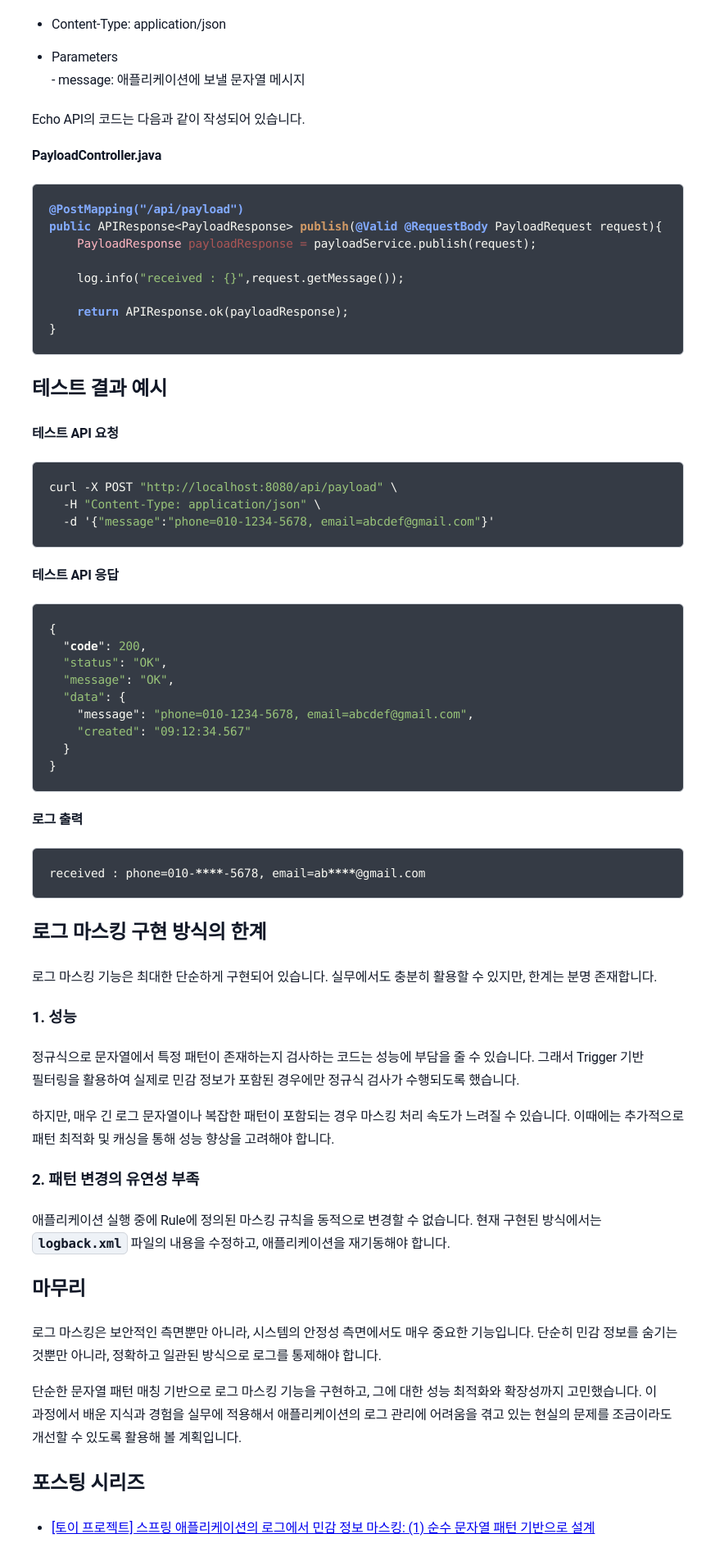
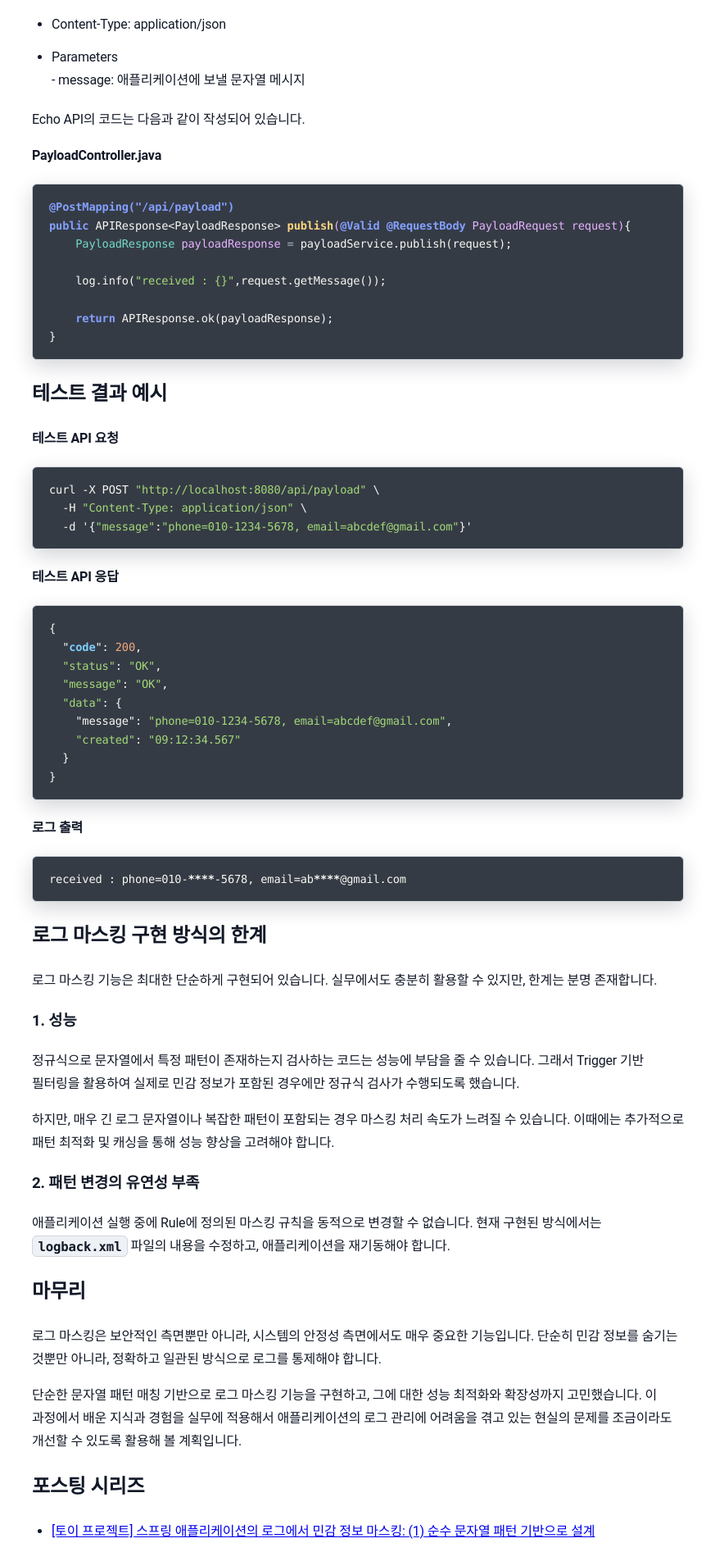
Before and after one commit to sanghoon-lee/sanghoon-lee.github.io, a Jekyll site: the page built from _posts/2026-02-20-logging-pattern-mask3.md, in a window 1280 px wide. Shown: the part 720-2613 px from the top of the page at 82% size, without its empty margins (203-1076 px from the left). Built offline with Jekyll 4.4.1, drawn with Linux system fonts in a browser that asks for light colours; nearby versions of some CDN libraries; comment, search, counter and statistics services are not loaded.

Commit message:
코드 하이라이트 색상 재정리

```diff
--- a/assets/main.scss
+++ b/assets/main.scss
@@ -246,71 +246,97 @@ pre code.hljs,
    화이트 모드 - 코드 블록 스타일링
    ================================ */
 @media (prefers-color-scheme: light) {
+  /* 코드 블록 공통 */
   pre {
-    background-color: #353b45 !important; /* 밝은 어두운 배경 */
-    color: #f8f8f2 !important;            /* 밝은 글씨 색상 */
-    border: 1px solid #d1d5db;
+    background: #1f2430 !important;
+    color: #d8dee9 !important;
+    border: 1px solid #2f3645;
+    border-radius: 12px;
+    padding: 16px 20px;
+    overflow-x: auto;
+    line-height: 1.65;
+    font-size: 0.95rem;
+    box-shadow: 0 8px 24px rgba(15, 23, 42, 0.18);
   }
 
-  /* 코드 하이라이팅 영역 */
+  /* 코드 내부 */
   pre code {
-    background-color: transparent !important;
+    background: transparent !important;
     color: inherit !important;
+    font-family: "JetBrains Mono", "Fira Code", "Consolas", monospace;
   }
 
-  .hljs-built_in{
-    color: #61afef !important; /* 파란색 계열 */
+  /* 기본 텍스트 */
+  .hljs {
+    color: #d8dee9;
+    background: transparent !important;
   }
 
-  .hljs-meta,
-  .hljs-keyword {
-    color: #82aaff !important;  /* 차분한 파랑 계열 */
+  /* 키워드, 제어문 */
+  .hljs-keyword,
+  .hljs-meta {
+    color: #84a0ff !important;
     font-weight: 600;
   }
 
-  .hljs-string {
-    color: #98c379 !important; /* 초록 계열 */
+  /* 타입, 클래스 계열 */
+  .hljs-built_in,
+  .hljs-type,
+  .hljs-title.class_,
+  .hljs-title.class {
+    color: #73daca !important;
   }
 
-  .hljs-section {
-    color: #98c379 !important; /* 초록 계열 */
+  /* 함수명 */
+  .hljs-title,
+  .hljs-function {
+    color: #ffd580 !important;
+    font-weight: 600;
   }
 
-  .hljs-comment {
-    color: #a0a1a7 !important; /* 회색 계열 */
+  /* 문자열 */
+  .hljs-string {
+    color: #a3d977 !important;
+  }
+
+  /* 숫자, 리터럴 */
+  .hljs-number,
+  .hljs-literal {
+    color: #f5a97f !important;
+  }
+
+  /* 주석 */
+  .hljs-comment,
+  .hljs-quote {
+    color: #7f8c98 !important;
     font-style: italic;
   }
 
-  .hljs-title,
-  .hljs-function {
-    color: #d19a66 !important; /* 따뜻한 주황/갈색 계열 */
-    font-weight: 600;
+  /* 속성명, 태그명 */
+  .hljs-attr,
+  .hljs-name,
+  .hljs-selector-tag {
+    color: #7dcfff !important;
   }
 
-  /* hljs-name (함수명, 클래스명 등) */
-  .hljs-name {
-    color: #4fd6b5 !important; /* 청록색 계열 */
+  /* 섹션, 선택자 */
+  .hljs-section,
+  .hljs-selector-class,
+  .hljs-selector-id {
+    color: #bb9af7 !important;
   }
 
-  /* hljs-attr (HTML 속성명) */
-  .hljs-attr {
-    color: #61afef !important; /* 파란색 계열 */
+  /* 변수, 파라미터 */
+  .hljs-variable,
+  .hljs-template-variable,
+  .hljs-params {
+    color: #e6b3ff !important;
   }
 
-  .hljs-number {
-    color: #98c379 !important; /* 초록 계열 */
-  }
-
-  .hljs-type {
-    color: #ffb6c1 !important; /* 분홍 계열 */
-  }
-
-  .hljs-selector-class {
-    color: #61afef !important; /* 파란색 계열 */
-  }
-
-  .hljs-punctuation {
-    color: #98c379 !important;
+  /* 구두점은 너무 튀지 않게 */
+  .hljs-punctuation,
+  .hljs-operator {
+    color: #aab4c3 !important;
   }
 }
 
```
